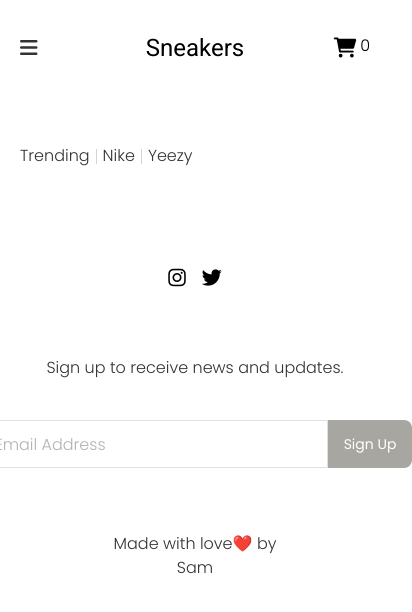
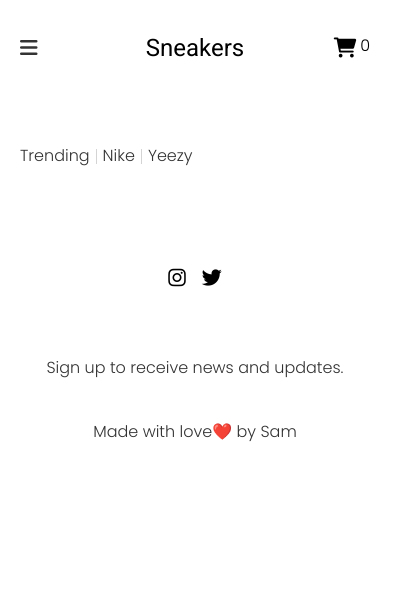
Before and after one commit to Samuel-Anumudu/sneakers-ecommerce, a Vue app: page / in a window 390 px wide. Shown: the top 612 px of the page, 412 px wide, since content can reach past the window. Built offline with nearby package versions, Linux system fonts and the light colour scheme; no server answers.

Commit message:
edited footer component

```diff
--- a/src/components/Footer.vue
+++ b/src/components/Footer.vue
@@ -10,7 +10,7 @@
       <div class="signup text-center font-Poppins pb-10">
         <p class="font-light">Sign up to receive news and updates.</p>
       </div>
-      <div class="form-control">
+      <div class="form-control hidden lg:block">
         <div class="input-group flex justify-center">
           <input
             type="email"
@@ -26,7 +26,7 @@
         </div>
       </div>
       <small
-        class="text-center made-with-love block p-16 font-light font-Poppins text-base"
+        class="text-center made-with-love block pb-10 lg:p-16 font-light font-Poppins text-base"
         >Made with love❤️ by
         <a href="https://samuelanumudu.com" target="_blank">Sam</a></small
       >
```
